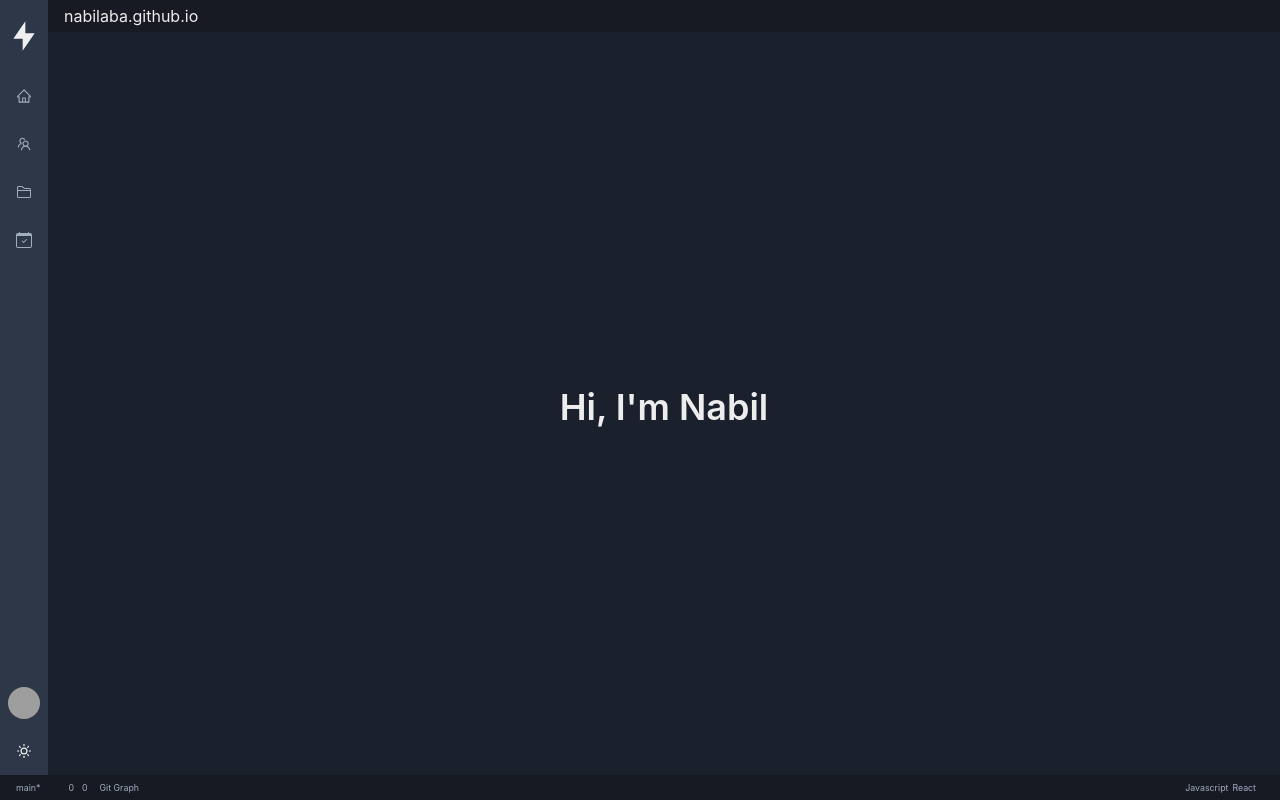
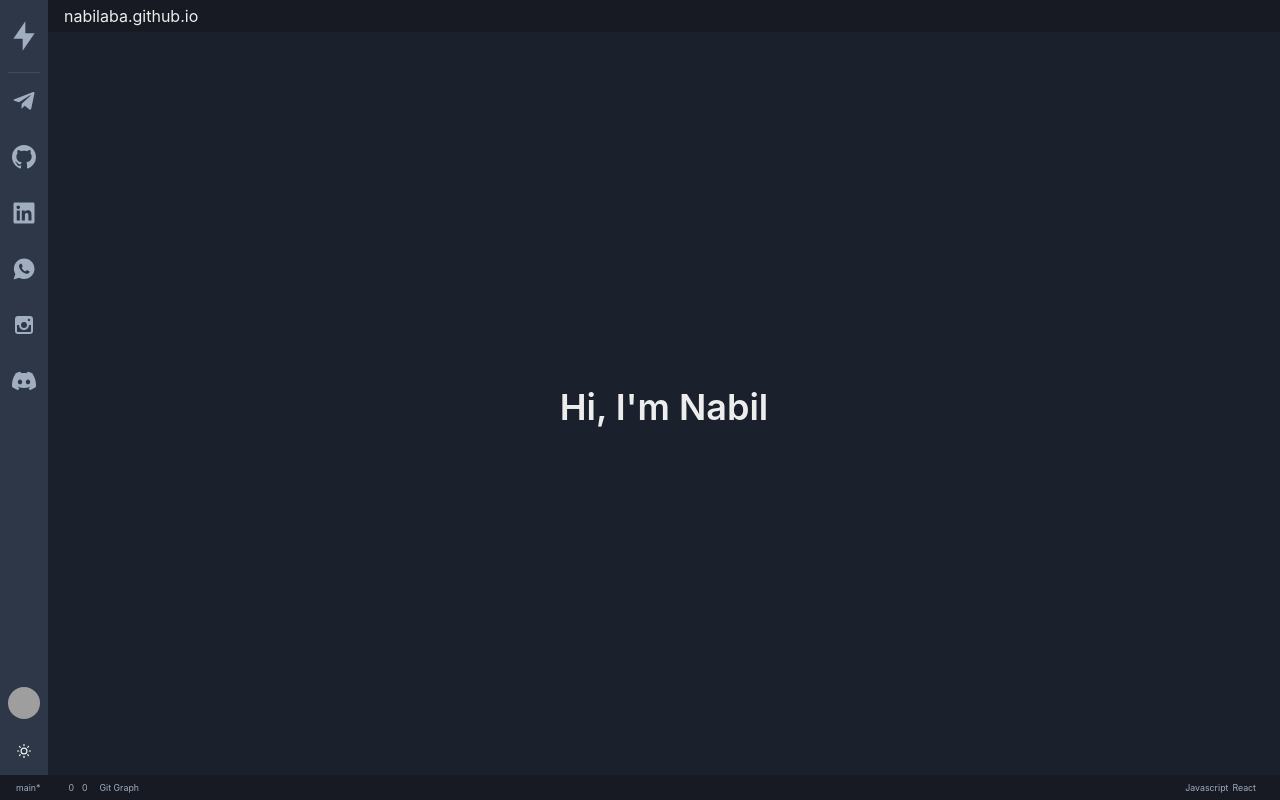
Before and after one commit to nabilaba/nabilaba.github.io, a React (Vite) app: page / in a window 1280 px wide. Built offline with nearby package versions, Linux system fonts and the light colour scheme; grey boxes are pictures that could not be loaded; some icons are missing.

Commit message:
update item in sidebarcontent

```diff
--- a/src/components/Sidebar/index.jsx
+++ b/src/components/Sidebar/index.jsx
@@ -6,11 +6,15 @@ import {
   useColorModeValue,
   VStack,
   IconButton,
+  Divider,
 } from "@chakra-ui/react";
-import { AiOutlineTeam, AiOutlineHome } from "react-icons/ai";
-import { BsFolder2, BsCalendarCheck } from "react-icons/bs";
 import { MoonIcon, SunIcon } from "@chakra-ui/icons";
 import { RiFlashlightFill } from "react-icons/ri";
+import { FaTelegramPlane, FaLinkedin } from "react-icons/fa";
+import { GoMarkGithub } from "react-icons/go";
+import { IoLogoWhatsapp } from "react-icons/io";
+import { TiSocialInstagram } from "react-icons/ti";
+import { SiDiscord } from "react-icons/si";
 
 const SidebarContent = (props) => (
   <Box
@@ -28,8 +32,21 @@ const SidebarContent = (props) => (
     <VStack h="full" w="full" alignItems="flex-start" justify="space-between">
       <Box w="full">
         <Flex px="2" py="5" align="center">
-          <Icon as={RiFlashlightFill} h={8} w={8} />
+          <Icon
+            as={RiFlashlightFill}
+            h={8}
+            w={8}
+            cursor="pointer"
+            color={useColorModeValue("gray.500", "gray.400")}
+            _hover={{
+              color: useColorModeValue("gray.700", "gray.200"),
+            }}
+          />
         </Flex>
+        <Flex px="2" align="center">
+          <Divider />
+        </Flex>
+
         <Flex
           direction="column"
           as="nav"
@@ -37,10 +54,12 @@ const SidebarContent = (props) => (
           color="gray.600"
           aria-label="Main Navigation"
         >
-          <NavItem icon={AiOutlineHome} />
-          <NavItem icon={AiOutlineTeam} />
-          <NavItem icon={BsFolder2} />
-          <NavItem icon={BsCalendarCheck} />
+          <NavItem icon={FaTelegramPlane} />
+          <NavItem icon={GoMarkGithub} />
+          <NavItem icon={FaLinkedin} />
+          <NavItem icon={IoLogoWhatsapp} />
+          <NavItem icon={TiSocialInstagram} />
+          <NavItem icon={SiDiscord} />
         </Flex>
       </Box>
 
@@ -86,16 +105,15 @@ const NavItem = (props) => {
       role="group"
       fontWeight="semibold"
       transition=".15s ease"
-      color={useColorModeValue("inherit", "gray.400")}
+      color={useColorModeValue("gray.500", "gray.400")}
       _hover={{
-        bg: useColorModeValue("gray.100", "gray.900"),
-        color: useColorModeValue("gray.900", "gray.200"),
+        color: useColorModeValue("gray.700", "gray.200"),
       }}
     >
       {icon && (
         <Icon
-          mx="2"
-          boxSize="4"
+          mx="auto"
+          boxSize="6"
           _groupHover={{
             color: color,
           }}
```
